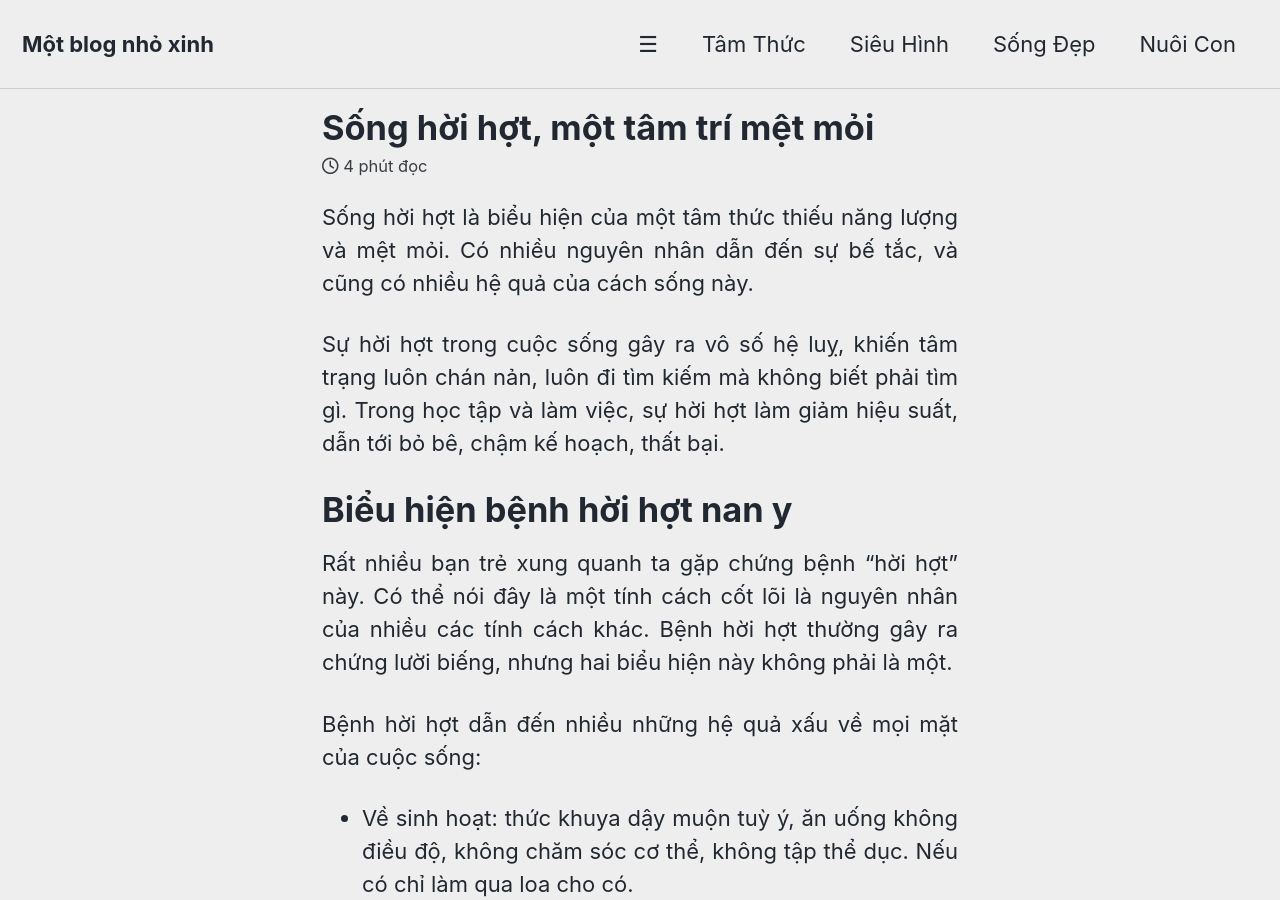
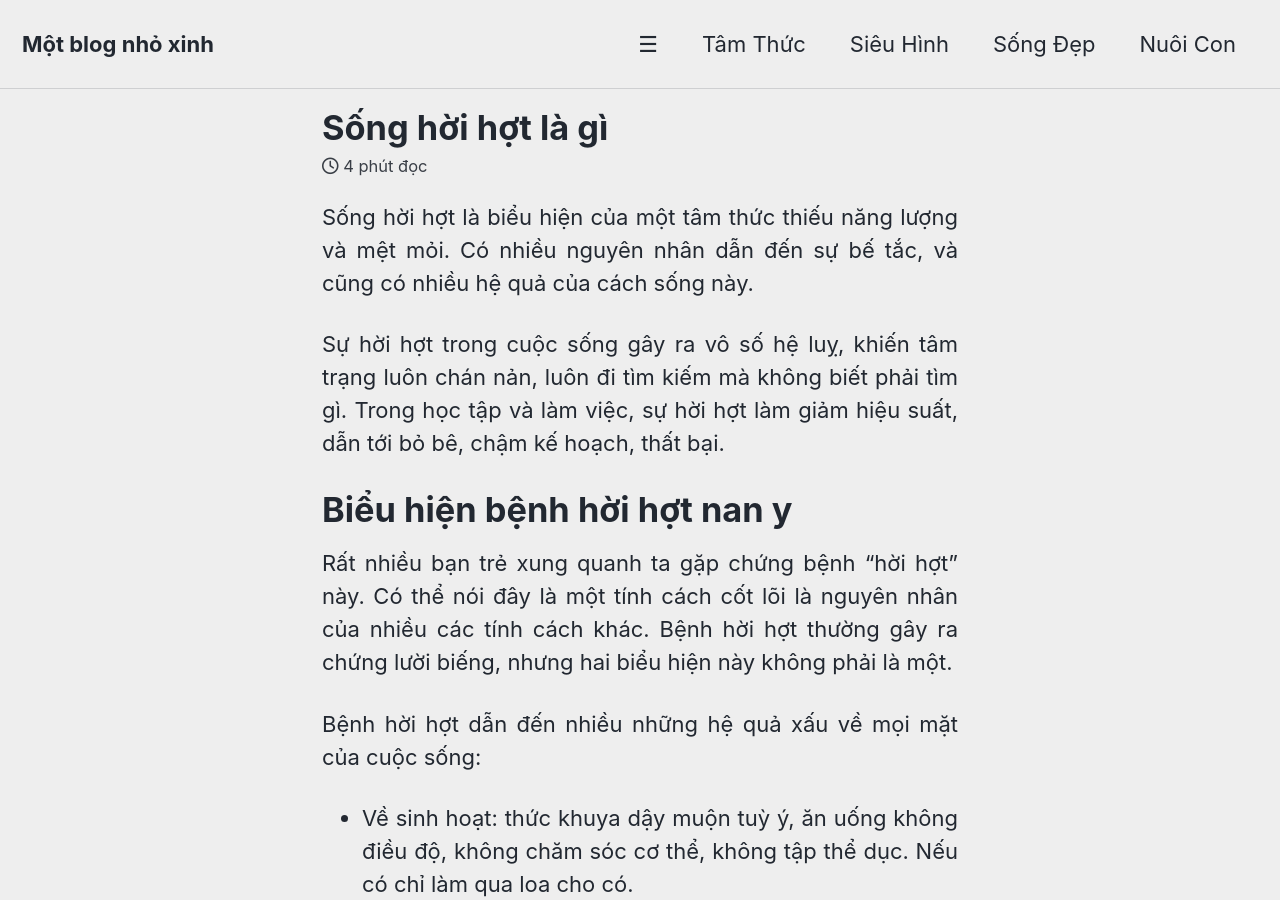
Before and after one commit to twinni7/twinni7.github.io, a Jekyll site: the page built from _posts/tam-thuc/2019-02-24-song-hoi-hot-la-gi.md, in a window 1280 px wide and 900 px high. Built offline with Jekyll 4.4.1, drawn with Linux system fonts in a browser that asks for light colours; cached includes are drawn as plain includes; nearby versions of some CDN libraries; some of the changed text lies outside the part shown.

Commit message:
fix tag and name

```diff
--- a/_posts/tam-thuc/2019-02-24-song-hoi-hot-mot-tam-tri-met-moi.md
+++ b/_posts/tam-thuc/2019-02-24-song-hoi-hot-la-gi.md
@@ -1,9 +1,10 @@
 ---
-title: "Sống hời hợt, một tâm trí mệt mỏi"
+title: "Sống hời hợt là gì"
 categories:
  - tâm thức
 tags:
- - phương pháp học
+ - ý thức
+ - chánh niệm
 last_modified_at: 2019-02-24
 ---
 
```
Also changed, not shown: _posts/tam-thuc/2019-03-10-nam-trien-cai.md (+1 -0 lines), _posts/tam-thuc/2019-09-04-nhan-qua-va-nhan-thuc.md (+1 -0 lines).
